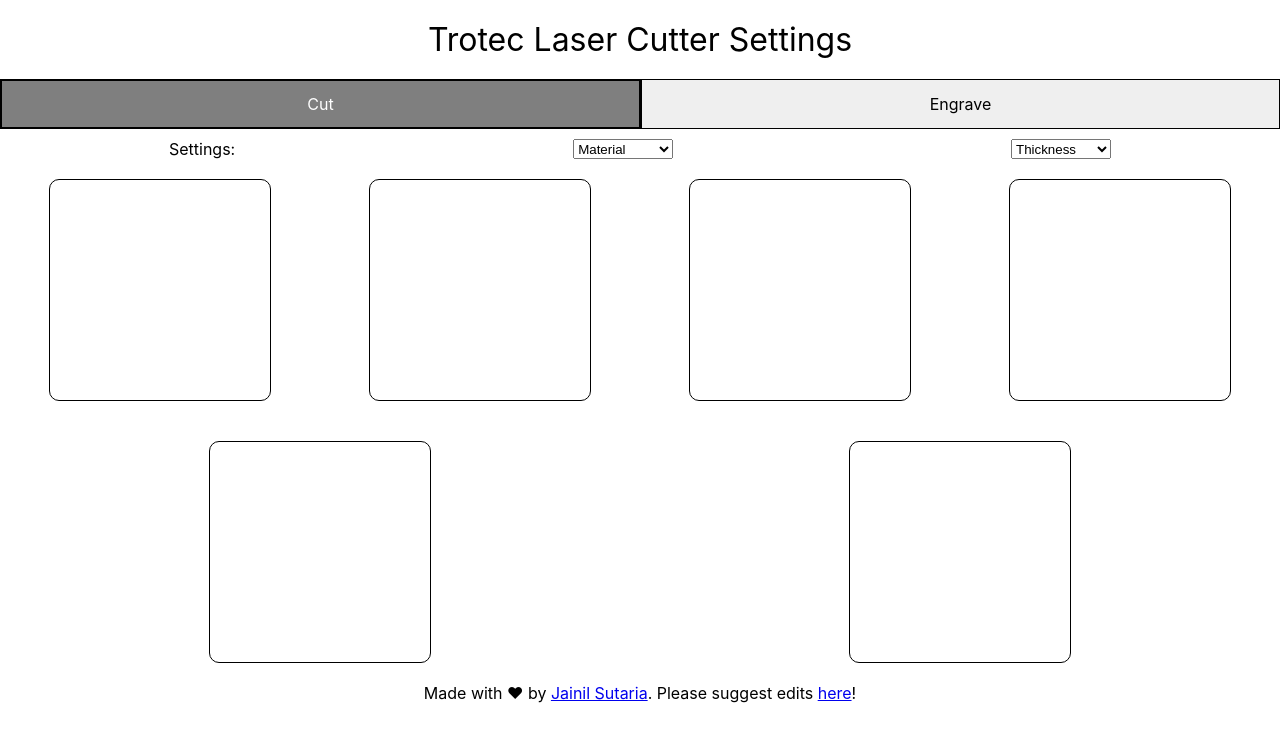
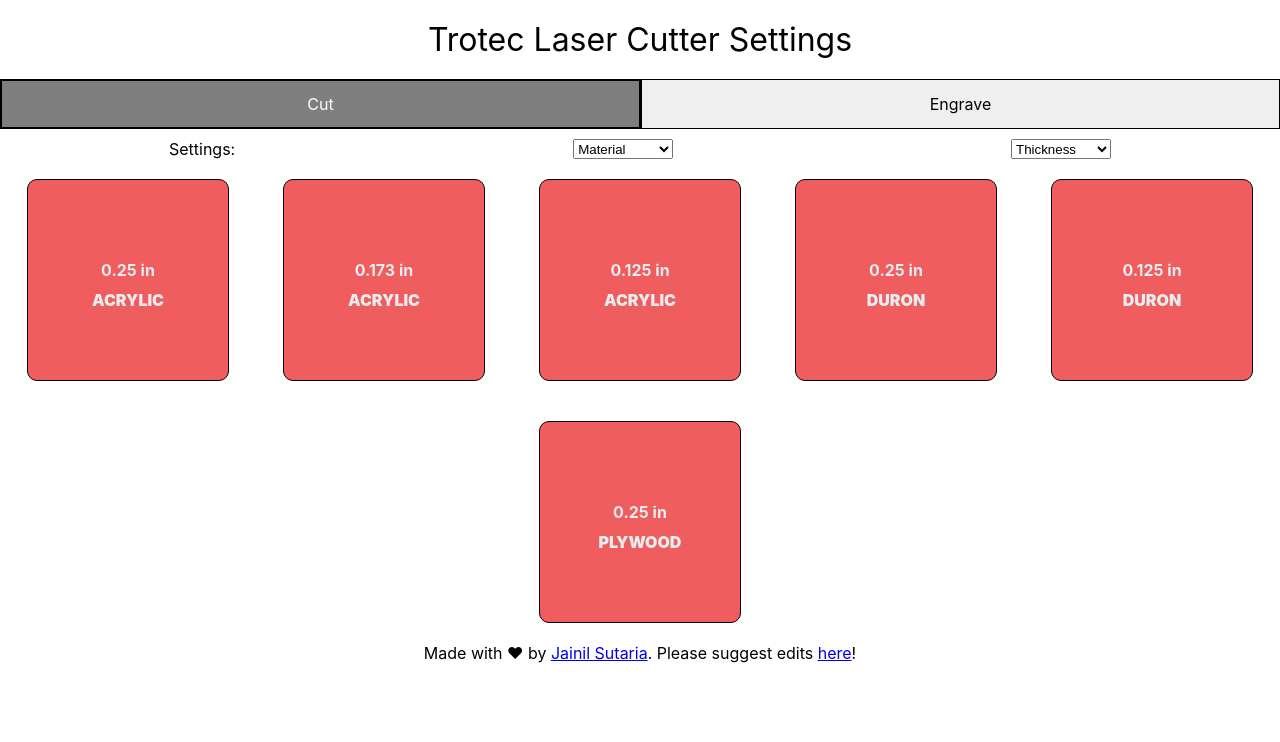
Before and after one commit to jsutaria/laser-cutter-settings, a React (Create React App) app: page / in a window 1280 px wide. Shown: the top 742 px of the page. Built offline with nearby package versions, Linux system fonts and the light colour scheme.

Commit message:
Style cards

```diff
--- a/src/content/Card.js
+++ b/src/content/Card.js
@@ -1,22 +1,75 @@
-import React from 'react'
+import React, { Component } from 'react'
+import { connect } from 'react-redux'
 import styled from 'styled-components'
 
-const Card = props => {
-    return (
-        <CardDiv>
-            {props.children}
-        </CardDiv>
-    )
+class Card extends Component {
+    state = {
+        hover: false
+    }
+
+    render() {
+        const { setting, material } = this.props;
+        return (
+            <CardDiv hover={this.state.hover} onMouseEnter={() => this.setState({ hover: true })} onMouseLeave={() => this.setState({ hover: false })}>
+                {this.state.hover ?
+                    <Main>
+                        <Title>{`${material.width} in - `}<Mat>{material.material}</Mat></Title>
+                        <div>
+                            <p>Power: {material.settings.power}</p>
+                            <p>Speed: {material.settings.speed}</p>
+                        </div>
+                    </Main> :
+                    <Main>
+                        <Size>{`${material.width} in`}</Size>
+                        <Material>{material.material}</Material>
+                    </Main>
+                }
+            </CardDiv>
+        )
+    }
 }
 
+const Mat = styled.span`
+text-transform: capitalize;
+`
+const Title = styled.div`
+font-weight: 600
+`
+
+const Main = styled.div`
+    display: flex;
+    color: #e7ecef;
+    width: 100%;
+    height: 100%;
+    justify-content: center;
+    align-items: center;
+    flex-flow: column wrap;
+`
+const Size = styled.div`
+    text-transform: lowercase;
+    font-weight: 700
+    margin: 10px;
+`
+
+const Material = styled.div`
+    text-transform: uppercase;
+    font-weight: 900
+`
 const CardDiv = styled.div`
     display: flex;
     width: 200px;
     height: 200px;
     margin: 20px;
-    padding: 10px;
     border-radius: 10px
     border: 1px solid black;
+    background-color: ${props => props.hover ? '#0f7173' : '#f05d5e'};
+    justify-content: center;
+    align-items: center;
 `
 
-export default Card
+const mapStateToProps = state => {
+    const { setting } = state.reduxProps;
+    return { setting };
+}
+
+export default connect(mapStateToProps)(Card)
--- a/src/content/CardHolder.js
+++ b/src/content/CardHolder.js
@@ -6,9 +6,10 @@
 import engrave from '../engrave.json'
 
 const CardHolder = props => {
-    const { setting } = props;
-    const engraver_settings = setting === 'cut' ? cut : engrave;
-
+    const { setting, material, thickness } = props;
+    let engraver_settings = setting === 'cut' ? cut : engrave;
+    if (material !== 'null') engraver_settings = engraver_settings.filter(item => item.material === material);
+    if (thickness !== 'null') engraver_settings = engraver_settings.filter(item => item.width === thickness);
     return (
         <CardHolderDiv>
             {engraver_settings.map(element => {
@@ -28,8 +29,8 @@
 `
 
 const mapStateToProps = state => {
-    const { setting } = state.reduxProps;
-    return { setting };
+    const { setting, material, thickness } = state.reduxProps;
+    return { setting, material, thickness };
 }
 
 export default connect(mapStateToProps)(CardHolder)
```
